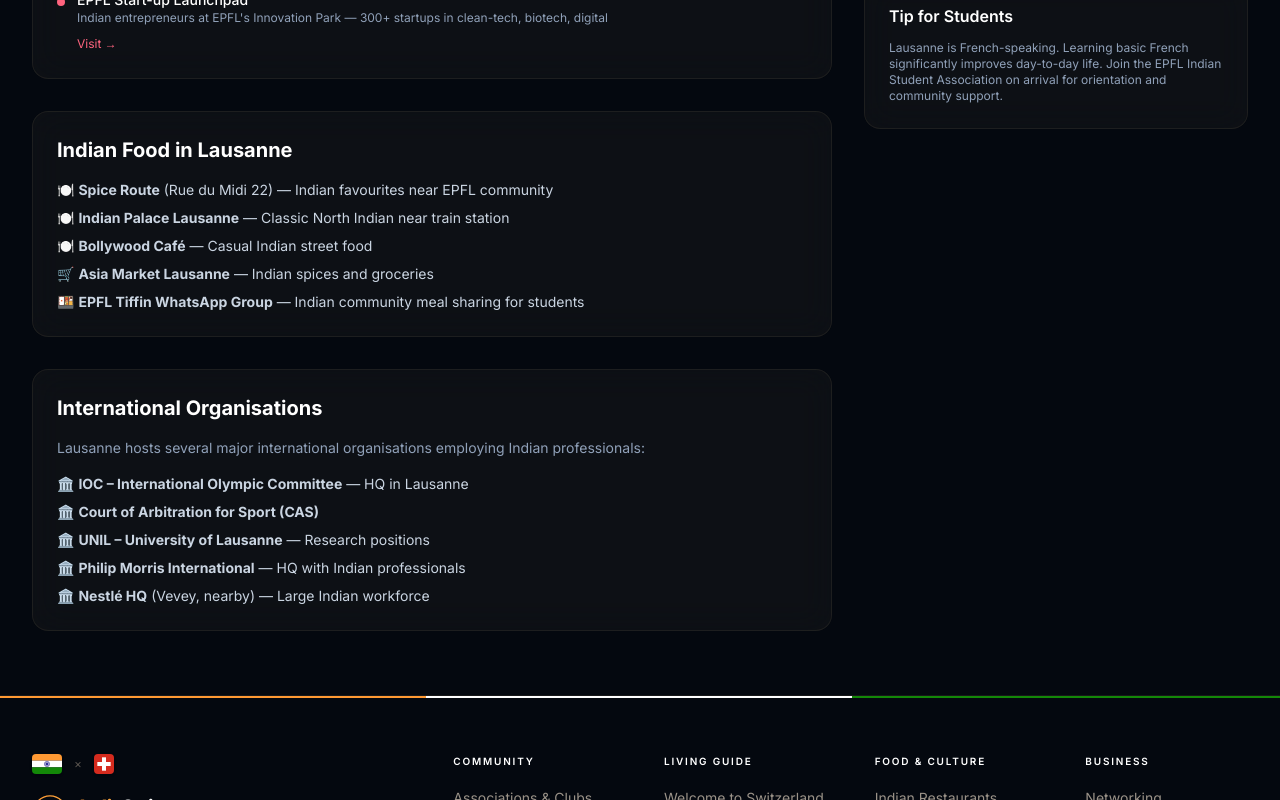
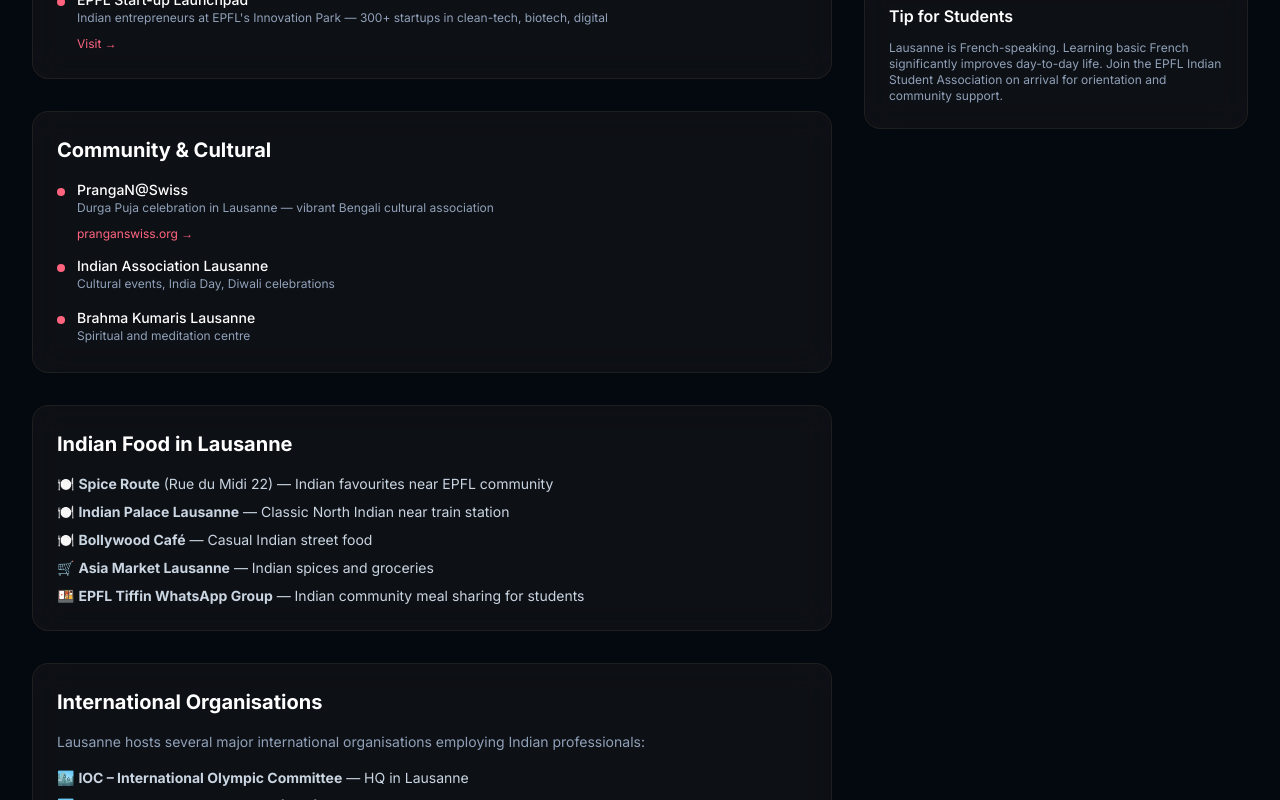
Before and after one commit to SridharSwiss/Indiaspora, a Next.js app: page /cities/lausanne in a window 1280 px wide. Shown: the part 780-1580 px from the top of the page. Built offline with nearby package versions, Linux system fonts and the light colour scheme.

Commit message:
fix: correct Embassy of India address in Bern; add PrangaN@Swiss to Lausanne page

```diff
--- a/src/app/(pages)/cities/bern/page.tsx
+++ b/src/app/(pages)/cities/bern/page.tsx
@@ -5,7 +5,7 @@
     <div className="min-h-screen">
       <PageHeader
         title="Indians in Bern"
-        subtitle="Switzerland's federal capital hosts the Embassy of India and a tight-knit community of 2,000+ Indians — diplomats, academics, and professionals."
+        subtitle="Switzerland's federal capital hosts the Embassy of India and a tight-knit community of ~2,000 Indians — diplomats, academics, and professionals."
         badge="~2,000 Indians"
         gradient="from-teal-600 to-cyan-700"
         breadcrumbs={[{ label: "City Guides", href: "/cities" }, { label: "Bern" }]}
@@ -49,8 +49,8 @@
                 <div>
                   <h3 className="font-semibold text-teal-400 mb-2">Contact</h3>
                   <ul className="space-y-1 text-xs text-slate-300">
-                    <li>📍 Alpenstrasse 40, 3006 Bern</li>
-                    <li>📞 +41 31 351 1110</li>
+                    <li>📍 Thunstrasse 5, 3005 Bern</li>
+                    <li>📞 +41 31 350 11 10</li>
                     <li>🌐 <a href="https://www.indembassybern.gov.in" target="_blank" rel="noopener noreferrer" className="text-teal-400 hover:text-teal-300">indembassybern.gov.in</a></li>
                     <li>⏰ Mon–Fri, 9:00–13:00 (consular hours)</li>
                     <li>⚠️ Appointment required for most services</li>
--- a/src/app/(pages)/cities/lausanne/page.tsx
+++ b/src/app/(pages)/cities/lausanne/page.tsx
@@ -35,6 +35,26 @@
             </section>
 
             <section className="glass rounded-2xl p-6">
+              <h2 className="text-xl font-bold text-white mb-4">Community & Cultural</h2>
+              <ul className="space-y-3">
+                {[
+                  { name: "PrangaN@Swiss", url: "https://pranganswiss.org", desc: "Durga Puja celebration in Lausanne — vibrant Bengali cultural association" },
+                  { name: "Indian Association Lausanne", url: "#", desc: "Cultural events, India Day, Diwali celebrations" },
+                  { name: "Brahma Kumaris Lausanne", url: "#", desc: "Spiritual and meditation centre" },
+                ].map((item) => (
+                  <li key={item.name} className="flex items-start gap-3">
+                    <span className="w-2 h-2 rounded-full bg-rose-400 mt-2 shrink-0" />
+                    <div>
+                      <p className="text-sm font-medium text-white">{item.name}</p>
+                      <p className="text-xs text-slate-400 mb-1">{item.desc}</p>
+                      {item.url !== "#" && <a href={item.url} target="_blank" rel="noopener noreferrer" className="text-xs text-rose-400 hover:text-rose-300">{item.url.replace("https://", "")} →</a>}
+                    </div>
+                  </li>
+                ))}
+              </ul>
+            </section>
+
+            <section className="glass rounded-2xl p-6">
               <h2 className="text-xl font-bold text-white mb-4">Indian Food in Lausanne</h2>
               <ul className="space-y-2 text-sm text-slate-300">
                 <li>🍽️ <strong>Spice Route</strong> (Rue du Midi 22) — Indian favourites near EPFL community</li>
@@ -49,11 +69,11 @@
               <h2 className="text-xl font-bold text-white mb-4">International Organisations</h2>
               <p className="text-slate-400 text-sm mb-4">Lausanne hosts several major international organisations employing Indian professionals:</p>
               <ul className="space-y-2 text-sm text-slate-300">
-                <li>🏛️ <strong>IOC – International Olympic Committee</strong> — HQ in Lausanne</li>
-                <li>🏛️ <strong>Court of Arbitration for Sport (CAS)</strong></li>
-                <li>🏛️ <strong>UNIL – University of Lausanne</strong> — Research positions</li>
-                <li>🏛️ <strong>Philip Morris International</strong> — HQ with Indian professionals</li>
-                <li>🏛️ <strong>Nestlé HQ</strong> (Vevey, nearby) — Large Indian workforce</li>
+                <li>🏙️ <strong>IOC – International Olympic Committee</strong> — HQ in Lausanne</li>
+                <li>🏙️ <strong>Court of Arbitration for Sport (CAS)</strong></li>
+                <li>🏙️ <strong>UNIL – University of Lausanne</strong> — Research positions</li>
+                <li>🏙️ <strong>Philip Morris International</strong> — HQ with Indian professionals</li>
+                <li>🏙️ <strong>Nestlé HQ</strong> (Vevey, nearby) — Large Indian workforce</li>
               </ul>
             </section>
           </div>
```
